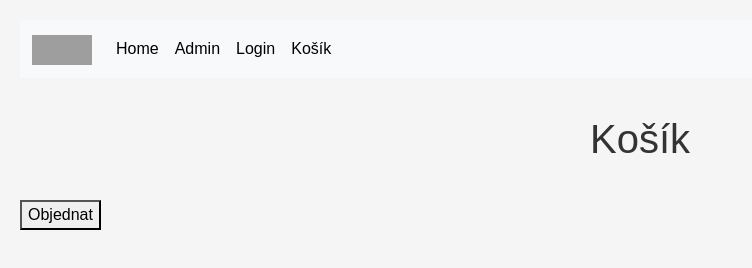
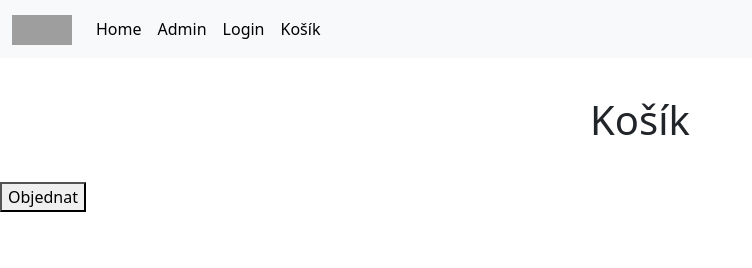
Before and after one commit to JuWi2517/PIS, a website: page kosik.html in a window 1280 px wide. Shown: the whole page, without its empty margins (0-752 px from the left). Drawn offline with nearby package versions, Linux system fonts and the light colour scheme; grey boxes are pictures that could not be loaded.

Commit message:
Objednávky

```diff
--- a/kosik.html
+++ b/kosik.html
@@ -5,8 +5,7 @@
     <meta http-equiv="X-UA-Compatible" content="IE=edge">
     <meta name="viewport" content="width=device-width, initial-scale=1.0">
     <link href="https://cdn.jsdelivr.net/npm/bootstrap@5.3.2/dist/css/bootstrap.min.css" rel="stylesheet" integrity="sha384-T3c6CoIi6uLrA9TneNEoa7RxnatzjcDSCmG1MXxSR1GAsXEV/Dwwykc2MPK8M2HN" crossorigin="anonymous">
-
-    <link rel="stylesheet" href="css/cart.css">
+    <link rel="stylesheet" href="css/mainStyle.css">
     <title>Košík</title>
 </head>
 <body>
@@ -47,7 +46,5 @@
           <button id="orderButton" onclick=toOrder()>Objednat</button>
     </div>
 
-
-  <script src="js/cart.js"></script>
 </body>
 </html>
```
